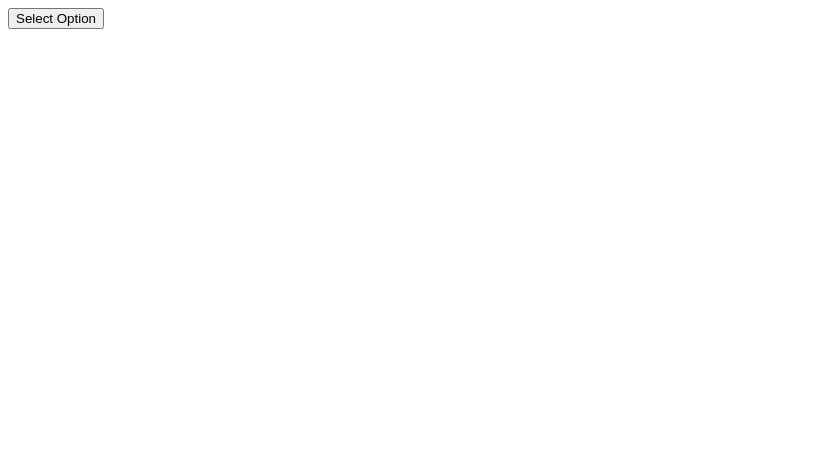
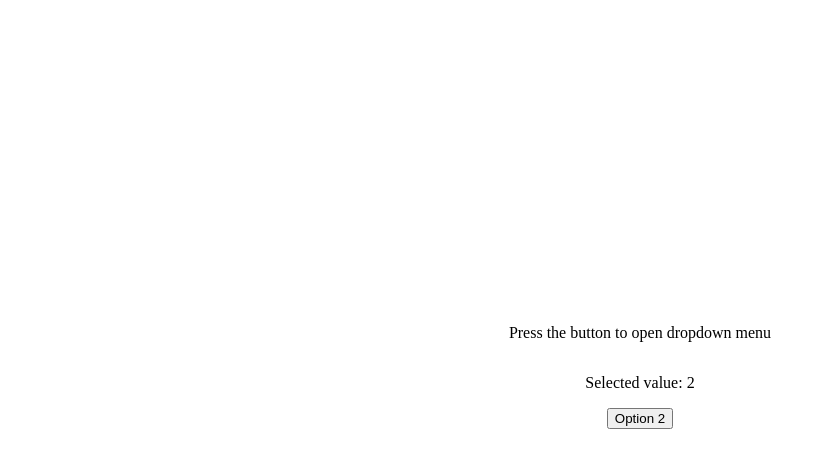
Before and after one commit to kacperdygon/vue-dropdown-component, a Vue app: page / in a window 1280 px wide. Shown: the top 468 px of the page, without its empty margins (0-825 px from the left). Built offline with nearby package versions, Linux system fonts and the light colour scheme; the HTML template or start-up script is replaced by a standard one.

Commit message:
added an example

```diff
--- a/src/App.vue
+++ b/src/App.vue
@@ -1,11 +1,32 @@
 <template>
-  <DropdownMenu defaultValue="1" defaultLabel="Select Option">
-    <DropdownItem value="1">Option 1</DropdownItem>
-    <DropdownItem value="2">Option 2</DropdownItem>
+
+  <p>Press the button to open dropdown menu</p>
+  <p>Selected value: {{ selectedDropdownValue }}</p>
+
+  <DropdownMenu defaultValue="1" defaultLabel="Select Option" v-model='selectedDropdownValue'>
+    <DropdownItem value="1" disabled>Option 1</DropdownItem>
+    <DropdownItem value="2" selected>Option 2</DropdownItem>
     <DropdownItem value="3">Option 3</DropdownItem>
+    <DropdownItem value="4">Option 4</DropdownItem>
+    <DropdownItem value="5">Option 5</DropdownItem>
   </DropdownMenu>
 </template>
 
 <script setup lang="ts">
 import { DropdownMenu, DropdownItem } from '@/vue-dropdown/index.ts'
+import { ref } from 'vue'
+
+const selectedDropdownValue = ref<number>(0);
+
 </script>
+
+<style>
+#app {
+  display:flex;
+  flex-direction: column;
+  width:100%;
+  height:90vh;
+  justify-content: center;
+  align-items: center;
+}
+</style>
--- a/src/vue-dropdown/DropdownMenu.vue
+++ b/src/vue-dropdown/DropdownMenu.vue
@@ -43,3 +43,18 @@ provide<(value: any, label: string) => void>('selectOption', selectOption)
     </ul>
   </div>
 </template>
+
+<style scoped>
+
+div {
+  position:relative;
+}
+
+ul {
+  list-style: none;
+  margin: 0;
+  padding: 0;
+  position:absolute;
+
+}
+</style>
```
